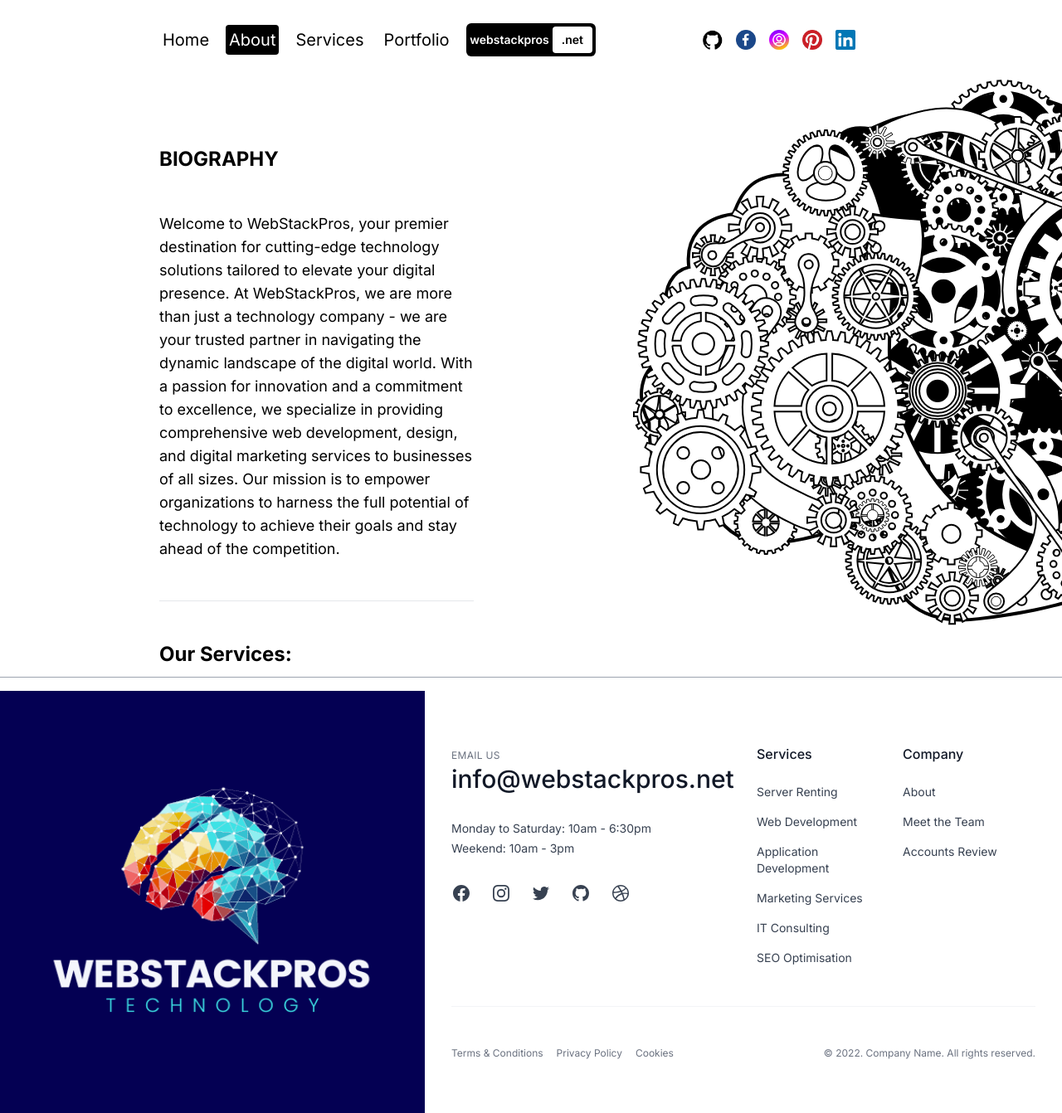
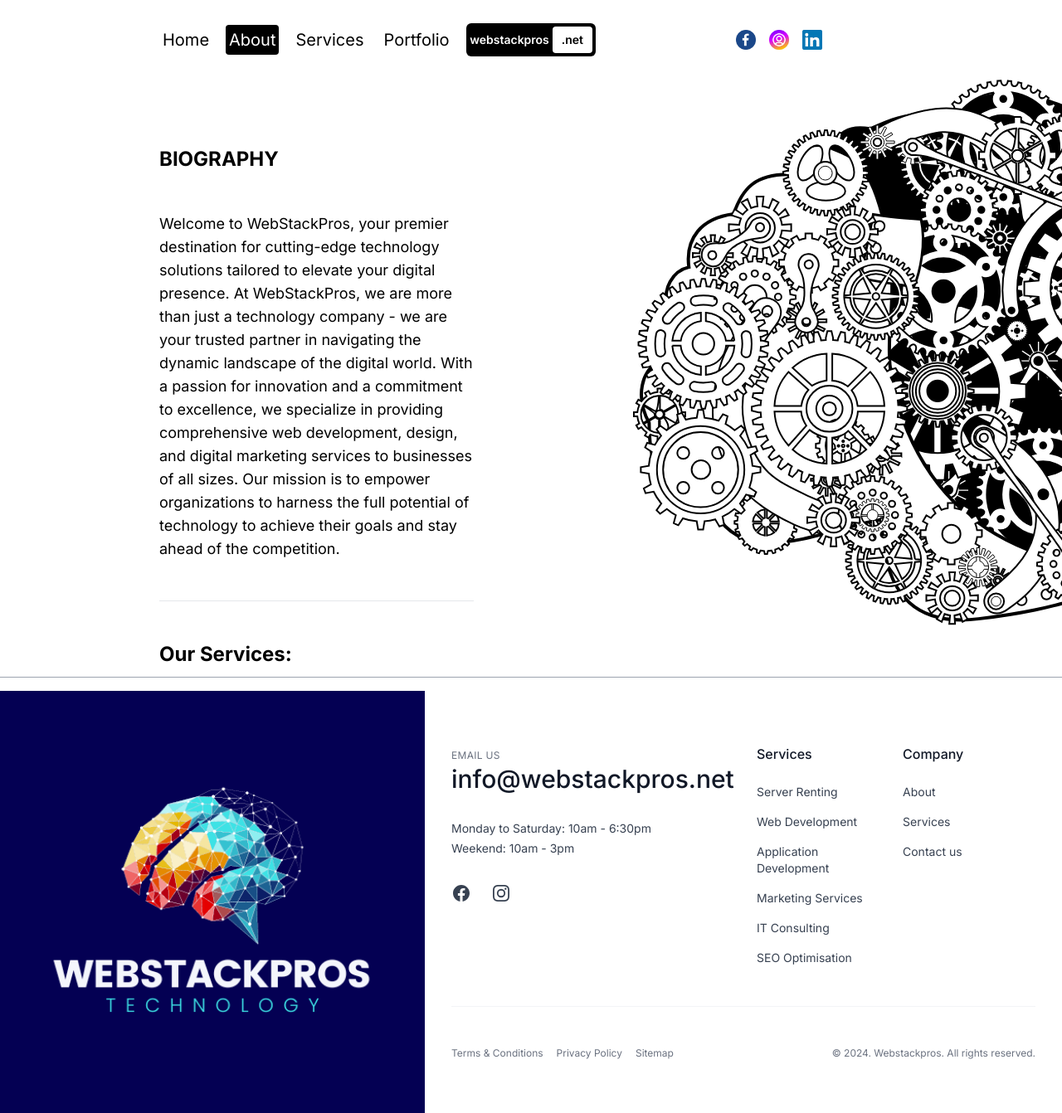
Before and after one commit to rajrupdasofficial/Arrowportfolio, a Next.js app: page /about in a window 1280 px wide. Shown: the whole page at 83% size. Built offline with nearby package versions, Linux system fonts and the light colour scheme.

Commit message:
SEO optimized
some fixes added

Signed-off-by: RajrupDasid <rajrupofficialid@protonmail.com>

```diff
--- a/src/app/layout.js
+++ b/src/app/layout.js
@@ -11,9 +11,9 @@
 
 export const metadata = {
   metadataBase: new URL("https://www.webstackpros.net"),
-  title: "Webstackpros.net",
+  title: "Webstackpros",
   description:
-    "We are a team of professionals here to turn your digital dreams into reality. You imagine it, and we'll develop it. Thank you for visiting our site.",
+    "innovative Tech Solutions for a connected world",
   other: { "p:domain_verify": "7f562b83bb6b61abb8204072b470b756" },
   openGraph: {
     title: websiteMetadata.title,
--- a/src/components/footer.jsx
+++ b/src/components/footer.jsx
@@ -1,7 +1,7 @@
 import Image from "next/image"
 
 import React from 'react'
-
+import Link from "next/link"
 const Footer = () => {
   return (
 
@@ -34,8 +34,8 @@
 
         <ul className="mt-8 flex gap-6">
           <li>
-            <a
-              href="#"
+            <Link
+              href="https://www.facebook.com/profile.php?id=61558804966278"
               rel="noreferrer"
               target="_blank"
               className="text-gray-700 transition hover:opacity-75"
@@ -49,12 +49,12 @@
                   clipRule="evenodd"
                 />
               </svg>
-            </a>
+            </Link>
           </li>
 
           <li>
-            <a
-              href="#"
+            <Link
+              href="https://www.instagram.com/webstackprosofficial/"
               rel="noreferrer"
               target="_blank"
               className="text-gray-700 transition hover:opacity-75"
@@ -68,62 +68,7 @@
                   clipRule="evenodd"
                 />
               </svg>
-            </a>
-          </li>
-
-          <li>
-            <a
-              href="#"
-              rel="noreferrer"
-              target="_blank"
-              className="text-gray-700 transition hover:opacity-75"
-            >
-              <span className="sr-only">Twitter</span>
-
-              <svg className="h-6 w-6" fill="currentColor" viewBox="0 0 24 24" aria-hidden="true">
-                <path
-                  d="M8.29 20.251c7.547 0 11.675-6.253 11.675-11.675 0-.178 0-.355-.012-.53A8.348 8.348 0 0022 5.92a8.19 8.19 0 01-2.357.646 4.118 4.118 0 001.804-2.27 8.224 8.224 0 01-2.605.996 4.107 4.107 0 00-6.993 3.743 11.65 11.65 0 01-8.457-4.287 4.106 4.106 0 001.27 5.477A4.072 4.072 0 012.8 9.713v.052a4.105 4.105 0 003.292 4.022 4.095 4.095 0 01-1.853.07 4.108 4.108 0 003.834 2.85A8.233 8.233 0 012 18.407a11.616 11.616 0 006.29 1.84"
-                />
-              </svg>
-            </a>
-          </li>
-
-          <li>
-            <a
-              href="#"
-              rel="noreferrer"
-              target="_blank"
-              className="text-gray-700 transition hover:opacity-75"
-            >
-              <span className="sr-only">GitHub</span>
-
-              <svg className="h-6 w-6" fill="currentColor" viewBox="0 0 24 24" aria-hidden="true">
-                <path
-                  fillRule="evenodd"
-                  d="M12 2C6.477 2 2 6.484 2 12.017c0 4.425 2.865 8.18 6.839 9.504.5.092.682-.217.682-.483 0-.237-.008-.868-.013-1.703-2.782.605-3.369-1.343-3.369-1.343-.454-1.158-1.11-1.466-1.11-1.466-.908-.62.069-.608.069-.608 1.003.07 1.531 1.032 1.531 1.032.892 1.53 2.341 1.088 2.91.832.092-.647.35-1.088.636-1.338-2.22-.253-4.555-1.113-4.555-4.951 0-1.093.39-1.988 1.029-2.688-.103-.253-.446-1.272.098-2.65 0 0 .84-.27 2.75 1.026A9.564 9.564 0 0112 6.844c.85.004 1.705.115 2.504.337 1.909-1.296 2.747-1.027 2.747-1.027.546 1.379.202 2.398.1 2.651.64.7 1.028 1.595 1.028 2.688 0 3.848-2.339 4.695-4.566 4.943.359.309.678.92.678 1.855 0 1.338-.012 2.419-.012 2.747 0 .268.18.58.688.482A10.019 10.019 0 0022 12.017C22 6.484 17.522 2 12 2z"
-                  clipRule="evenodd"
-                />
-              </svg>
-            </a>
-          </li>
-
-          <li>
-            <a
-              href="#"
-              rel="noreferrer"
-              target="_blank"
-              className="text-gray-700 transition hover:opacity-75"
-            >
-              <span className="sr-only">Dribbble</span>
-
-              <svg className="h-6 w-6" fill="currentColor" viewBox="0 0 24 24" aria-hidden="true">
-                <path
-                  fillRule="evenodd"
-                  d="M12 2C6.48 2 2 6.48 2 12s4.48 10 10 10c5.51 0 10-4.48 10-10S17.51 2 12 2zm6.605 4.61a8.502 8.502 0 011.93 5.314c-.281-.054-3.101-.629-5.943-.271-.065-.141-.12-.293-.184-.445a25.416 25.416 0 00-.564-1.236c3.145-1.28 4.577-3.124 4.761-3.362zM12 3.475c2.17 0 4.154.813 5.662 2.148-.152.216-1.443 1.941-4.48 3.08-1.399-2.57-2.95-4.675-3.189-5A8.687 8.687 0 0112 3.475zm-3.633.803a53.896 53.896 0 013.167 4.935c-3.992 1.063-7.517 1.04-7.896 1.04a8.581 8.581 0 014.729-5.975zM3.453 12.01v-.26c.37.01 4.512.065 8.775-1.215.25.477.477.965.694 1.453-.109.033-.228.065-.336.098-4.404 1.42-6.747 5.303-6.942 5.629a8.522 8.522 0 01-2.19-5.705zM12 20.547a8.482 8.482 0 01-5.239-1.8c.152-.315 1.888-3.656 6.703-5.337.022-.01.033-.01.054-.022a35.318 35.318 0 011.823 6.475 8.4 8.4 0 01-3.341.684zm4.761-1.465c-.086-.52-.542-3.015-1.659-6.084 2.679-.423 5.022.271 5.314.369a8.468 8.468 0 01-3.655 5.715z"
-                  clipRule="evenodd"
-                />
-              </svg>
-            </a>
+            </Link>
           </li>
         </ul>
       </div>
@@ -163,15 +108,15 @@
 
           <ul className="mt-6 space-y-4 text-sm">
             <li>
-              <a href="#" className="text-gray-700 transition hover:opacity-75"> About </a>
+              <Link href="/about" className="text-gray-700 transition hover:opacity-75"> About </Link>
             </li>
 
             <li>
-              <a href="#" className="text-gray-700 transition hover:opacity-75"> Meet the Team </a>
+              <a href="/services" className="text-gray-700 transition hover:opacity-75"> Services </a>
             </li>
 
             <li>
-              <a href="#" className="text-gray-700 transition hover:opacity-75"> Accounts Review </a>
+              <a href="/contact" className="text-gray-700 transition hover:opacity-75"> Contact us </a>
             </li>
           </ul>
         </div>
@@ -182,20 +127,21 @@
       <div className="sm:flex sm:items-center sm:justify-between">
         <ul className="flex flex-wrap gap-4 text-xs">
           <li>
-            <a href="#" className="text-gray-500 transition hover:opacity-75"> Terms & Conditions </a>
+            <Link href="/terms-and-conditions" className="text-gray-500 transition hover:opacity-75"> Terms & Conditions </Link>
           </li>
 
           <li>
-            <a href="#" className="text-gray-500 transition hover:opacity-75"> Privacy Policy </a>
+            <Link href="/privacy-policy" className="text-gray-500 transition hover:opacity-75"> Privacy Policy </Link>
           </li>
 
+
           <li>
-            <a href="#" className="text-gray-500 transition hover:opacity-75"> Cookies </a>
+            <Link href="/sitemap.xml" className="text-gray-500 transition hover:opacity-75"> Sitemap </Link>
           </li>
         </ul>
 
         <p className="mt-8 text-xs text-gray-500 sm:mt-0">
-          &copy; 2022. Company Name. All rights reserved.
+          &copy; 2024. Webstackpros. All rights reserved.
         </p>
       </div>
     </div>
--- a/src/components/navbar.jsx
+++ b/src/components/navbar.jsx
@@ -85,20 +85,14 @@
       </div>
       {/* social */}
       <div className="hidden md:flex gap-4 w-1/3 justify-center">
-        <Link href="https://github.com/RajrupDasid">
-          <Image src="/github.png" width={24} height={24} alt="github" />
+        <Link href="https://www.facebook.com/profile.php?id=61558804966278">
+          <Image src="/facebook.png" width={24} height={24} alt="facebook" />
         </Link>
-        <Link href="https://www.facebook.com/people/Webstackpros/61558804966278/">
-          <Image src="/facebook.png" width={24} height={24} alt="github" />
+        <Link href="https://www.instagram.com/webstackprosofficial/">
+          <Image src="/instagram.png" width={24} height={24} alt="instagram" />
         </Link>
-        <Link href="https://www.instagram.com/sandipdasnew/">
-          <Image src="/instagram.png" width={24} height={24} alt="github" />
-        </Link>
-        <Link href="https://github.com/RajrupDasid">
-          <Image src="/pinterest.png" width={24} height={24} alt="github" />
-        </Link>
-        <Link href="https://github.com/RajrupDasid">
-          <Image src="/linkedin.png" width={24} height={24} alt="github" />
+        <Link href="https://in.linkedin.com/company/webstackpros-net">
+          <Image src="/linkedin.png" width={24} height={24} alt="linkedin" />
         </Link>
       </div>
       {/* responsive menu */}
--- a/util/WebsiteMetaData.js
+++ b/util/WebsiteMetaData.js
@@ -1,21 +1,18 @@
 export const websiteMetadata = {
-  title: "Websatckpros.net information binder website",
+  title: "Websatckpros - innovative Tech Solutions for a connected world",
   author: "Webstackpros",
-  headerTitle: "Webstackpros netword",
+  headerTitle: "Webstackpros network",
   description:
-    "We are a team of professionals here to turn your digital dreams into reality. You imagine it, and we will develop it. Thank you for visiting our site.",
+    "innovative Tech Solutions for a connected world",
   language: "en-us",
   theme: "system", // system, dark or light
   siteUrl: "https://www.webstackpros.net", // your website URL
   siteLogo: "/favicon.ico",
   socialBanner: "/heros2.png", // add social banner in the public folder
   email: "websatckprosnetwork@gmail.com",
-  github: "https://github.com/RajrupDasid",
-  twitter: "https://twitter.com/webstackprosnetwork",
-  facebook: "https://facebook.com",
+  facebook: "https://www.facebook.com/profile.php?id=61558804966278",
+  instgram:"https://www.instagram.com/webstackprosofficial/",
   youtube: "https://youtube.com/webstackprosnetwork",
-  linkedin: "https://www.linkedin.com/in/webstackprosnetwork/",
-  dribbble: "https://dribbble.com/Rajrup_official",
-  behance: "https://www.behance.net/rajrupdas",
+  linkedin: "https://in.linkedin.com/company/webstackpros-net",
   locale: "en-US",
 };
```
